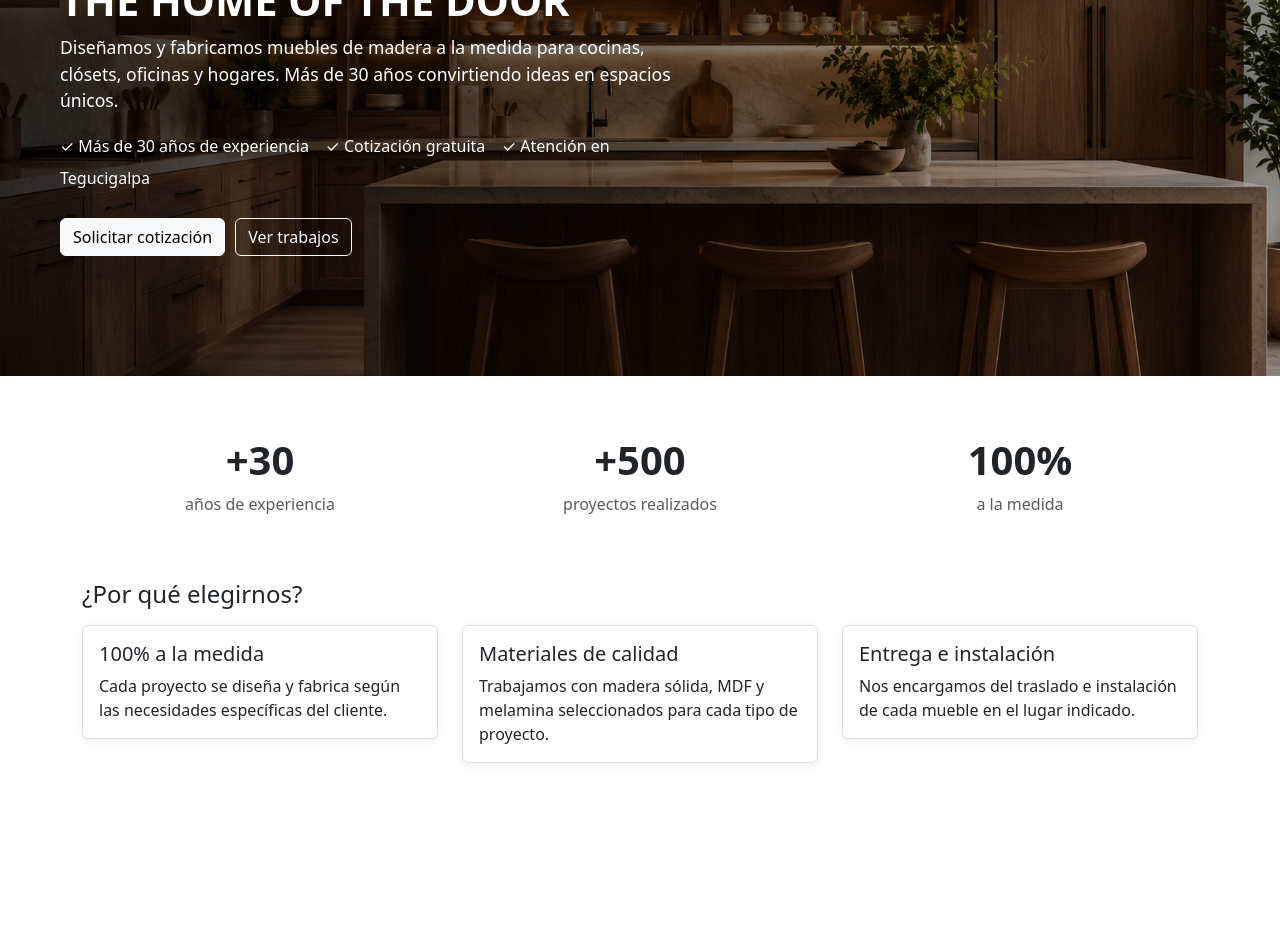
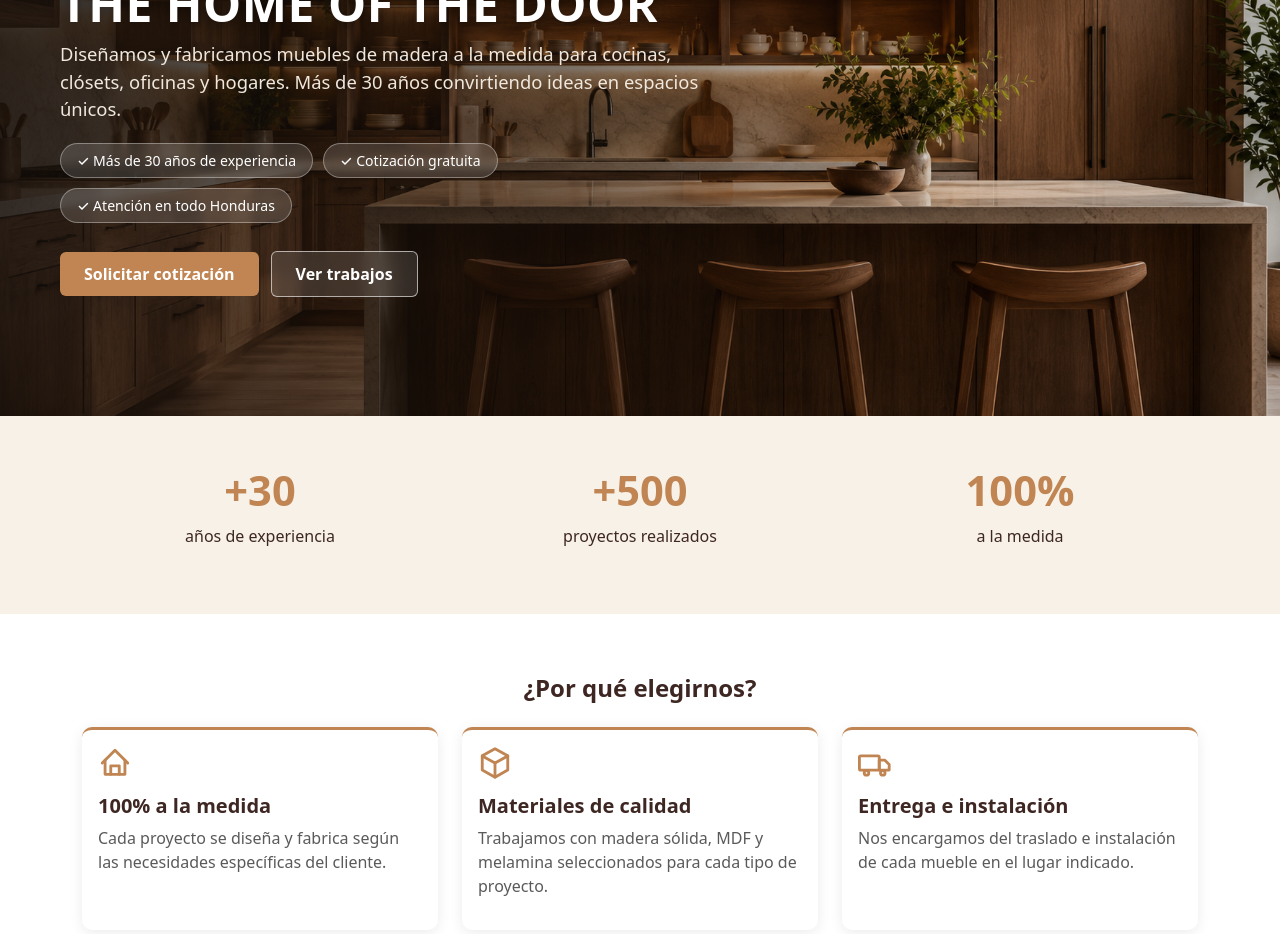
Before and after one commit to daniel-canales/the-home-of-the-door, a React (Create React App) app in the folder frontend/: page / in a window 1280 px wide. Shown: the part 200-1134 px from the top of the page. Before the commit the page ends 1019 px from the top, so only its background shows below. Built offline with nearby package versions, Linux system fonts and the light colour scheme.

Commit message:
Mejoras visuales en Inicio y Portafolio

```diff
--- a/frontend/src/Inicio.js
+++ b/frontend/src/Inicio.js
@@ -5,134 +5,186 @@ import Card from 'react-bootstrap/Card';
 import Button from 'react-bootstrap/Button';
 import cocina from './cocina.png';
 
+// Paleta de marca
+const COLOR_DARK = '#3E2723';   // café oscuro (madera)
+const COLOR_ACCENT = '#C08552'; // dorado/cobre (acento)
+const COLOR_BG_WARM = '#F7F1E8'; // beige cálido para la sección de stats
+
 function Inicio({ setPagina }) {
   return (
     <div>
 
+      {/* HERO */}
       <div style={{
         backgroundImage: `url(${cocina})`,
         backgroundSize: 'cover',
         backgroundPosition: 'center',
-        minHeight: '520px',
+        minHeight: '560px',
         display: 'flex',
         alignItems: 'center',
         color: 'white'
       }}>
         <div style={{
-          background: 'linear-gradient(to right, rgba(0,0,0,0.80), rgba(0,0,0,0.30))',
+          background: 'linear-gradient(100deg, rgba(20,14,10,0.88) 0%, rgba(20,14,10,0.55) 45%, rgba(20,14,10,0.15) 75%)',
           width: '100%',
-          minHeight: '520px',
+          minHeight: '560px',
           display: 'flex',
           alignItems: 'center',
           padding: '60px 60px'
         }}>
-          <div style={{ maxWidth: '620px' }}>
-            <h1 style={{ fontWeight: 'bold', fontSize: '2.6rem' }}>
+          <div style={{ maxWidth: '640px' }}>
+            <h1 style={{
+              fontWeight: '800',
+              fontSize: '3rem',
+              letterSpacing: '0.5px',
+              textShadow: '0 2px 12px rgba(0,0,0,0.35)'
+            }}>
               THE HOME OF THE DOOR
             </h1>
-            <p className="lead" style={{ fontSize: '1.1rem', marginBottom: '16px' }}>
+            <p className="lead" style={{ fontSize: '1.15rem', marginBottom: '20px', color: '#F0E8DD' }}>
               Diseñamos y fabricamos muebles de madera a la medida para cocinas, clósets, oficinas y hogares.
               Más de 30 años convirtiendo ideas en espacios únicos.
             </p>
-            <p style={{ marginBottom: '24px', lineHeight: '2' }}>
-              ✓ Más de 30 años de experiencia &nbsp;&nbsp;
-              ✓ Cotización gratuita &nbsp;&nbsp;
-              ✓ Atención en Tegucigalpa
-            </p>
-            <Button variant="light" onClick={() => setPagina('cotizar')} style={{ marginRight: '10px' }}>
+
+            {/* Badges tipo "sello de confianza" */}
+            <div style={{ display: 'flex', flexWrap: 'wrap', gap: '10px', marginBottom: '28px' }}>
+              {['✓ Más de 30 años de experiencia', '✓ Cotización gratuita', '✓ Atención en todo Honduras'].map((texto, i) => (
+                <span key={i} style={{
+                  background: 'rgba(255,255,255,0.14)',
+                  border: '1px solid rgba(255,255,255,0.35)',
+                  borderRadius: '999px',
+                  padding: '6px 16px',
+                  fontSize: '0.88rem',
+                  fontWeight: '500',
+                  backdropFilter: 'blur(4px)',
+                  WebkitBackdropFilter: 'blur(4px)'
+                }}>
+                  {texto}
+                </span>
+              ))}
+            </div>
+
+            <Button
+              onClick={() => setPagina('cotizar')}
+              style={{
+                marginRight: '12px',
+                background: COLOR_ACCENT,
+                border: 'none',
+                fontWeight: '600',
+                padding: '10px 24px',
+                borderRadius: '6px'
+              }}
+            >
               Solicitar cotización
             </Button>
-            <Button variant="outline-light" onClick={() => setPagina('portafolio')}>
+            <Button
+              onClick={() => setPagina('portafolio')}
+              style={{
+                background: 'rgba(255,255,255,0.12)',
+                border: '1px solid rgba(255,255,255,0.6)',
+                color: 'white',
+                fontWeight: '600',
+                padding: '10px 24px',
+                borderRadius: '6px',
+                backdropFilter: 'blur(6px)',
+                WebkitBackdropFilter: 'blur(6px)'
+              }}
+            >
               Ver trabajos
             </Button>
           </div>
         </div>
       </div>
 
-      <Container style={{ marginTop: '60px', marginBottom: '40px' }}>
-
-        <Row className="text-center mb-5">
+      {/* ESTADÍSTICAS */}
+      <div style={{ background: COLOR_BG_WARM, padding: '50px 0' }}>
+        <Container>
+          <Row className="text-center">
             <Col md={4}>
-            <h2 style={{ fontWeight: 'bold', fontSize: '2.5rem' }}>+30</h2>
-            <p className="text-muted">años de experiencia</p>
+              <h2 style={{ fontWeight: '800', fontSize: '2.6rem', color: COLOR_ACCENT }}>+30</h2>
+              <p style={{ color: COLOR_DARK, fontWeight: '500' }}>años de experiencia</p>
             </Col>
             <Col md={4}>
-            <h2 style={{ fontWeight: 'bold', fontSize: '2.5rem' }}>+500</h2>
-            <p className="text-muted">proyectos realizados</p>
+              <h2 style={{ fontWeight: '800', fontSize: '2.6rem', color: COLOR_ACCENT }}>+500</h2>
+              <p style={{ color: COLOR_DARK, fontWeight: '500' }}>proyectos realizados</p>
             </Col>
             <Col md={4}>
-            <h2 style={{ fontWeight: 'bold', fontSize: '2.5rem' }}>100%</h2>
-            <p className="text-muted">a la medida</p>
+              <h2 style={{ fontWeight: '800', fontSize: '2.6rem', color: COLOR_ACCENT }}>100%</h2>
+              <p style={{ color: COLOR_DARK, fontWeight: '500' }}>a la medida</p>
             </Col>
           </Row>
+        </Container>
+      </div>
 
-        <h4 className="mb-3">¿Por qué elegirnos?</h4>
+      {/* POR QUÉ ELEGIRNOS */}
+      <Container style={{ marginTop: '60px', marginBottom: '60px' }}>
+        <h4 className="mb-4 text-center" style={{ fontWeight: '700', color: COLOR_DARK }}>¿Por qué elegirnos?</h4>
         <Row>
-          <Col md={4}>
-            <Card className="mb-3" style={{
-              border: '1px solid #e0e0e0',
-              boxShadow: '0 2px 8px rgba(0,0,0,0.07)',
-              transition: 'transform 0.2s, box-shadow 0.2s'
+          {[
+            {
+              titulo: '100% a la medida',
+              texto: 'Cada proyecto se diseña y fabrica según las necesidades específicas del cliente.',
+              icono: (
+                <svg width="34" height="34" viewBox="0 0 24 24" fill="none" stroke={COLOR_ACCENT} strokeWidth="2" strokeLinecap="round" strokeLinejoin="round">
+                  <path d="M3 12l9-9 9 9" />
+                  <path d="M5 10v10h14V10" />
+                  <path d="M9 20v-6h6v6" />
+                </svg>
+              )
+            },
+            {
+              titulo: 'Materiales de calidad',
+              texto: 'Trabajamos con madera sólida, MDF y melamina seleccionados para cada tipo de proyecto.',
+              icono: (
+                <svg width="34" height="34" viewBox="0 0 24 24" fill="none" stroke={COLOR_ACCENT} strokeWidth="2" strokeLinecap="round" strokeLinejoin="round">
+                  <path d="M12 2l9 4.9V17L12 22 3 17V6.9L12 2z" />
+                  <path d="M3 7l9 5 9-5" />
+                  <path d="M12 12v10" />
+                </svg>
+              )
+            },
+            {
+              titulo: 'Entrega e instalación',
+              texto: 'Nos encargamos del traslado e instalación de cada mueble en el lugar indicado.',
+              icono: (
+                <svg width="34" height="34" viewBox="0 0 24 24" fill="none" stroke={COLOR_ACCENT} strokeWidth="2" strokeLinecap="round" strokeLinejoin="round">
+                  <rect x="1" y="7" width="14" height="10" rx="1" />
+                  <path d="M15 10h4l3 3v4h-7z" />
+                  <circle cx="6" cy="19" r="1.6" />
+                  <circle cx="17.5" cy="19" r="1.6" />
+                </svg>
+              )
+            }
+          ].map((item, i) => (
+            <Col md={4} key={i}>
+              <Card
+                className="mb-3"
+                style={{
+                  border: 'none',
+                  borderTop: `3px solid ${COLOR_ACCENT}`,
+                  borderRadius: '10px',
+                  boxShadow: '0 3px 14px rgba(0,0,0,0.08)',
+                  transition: 'transform 0.2s, box-shadow 0.2s',
+                  height: '100%'
                 }}
                 onMouseEnter={e => {
-                e.currentTarget.style.transform = 'translateY(-5px)';
-                e.currentTarget.style.boxShadow = '0 8px 20px rgba(0,0,0,0.13)';
+                  e.currentTarget.style.transform = 'translateY(-6px)';
+                  e.currentTarget.style.boxShadow = '0 12px 24px rgba(0,0,0,0.14)';
                 }}
                 onMouseLeave={e => {
                   e.currentTarget.style.transform = 'translateY(0)';
-                e.currentTarget.style.boxShadow = '0 2px 8px rgba(0,0,0,0.07)';
+                  e.currentTarget.style.boxShadow = '0 3px 14px rgba(0,0,0,0.08)';
                 }}
               >
                 <Card.Body>
-                <Card.Title>100% a la medida</Card.Title>
-                <Card.Text>Cada proyecto se diseña y fabrica según las necesidades específicas del cliente.</Card.Text>
+                  <div style={{ marginBottom: '14px' }}>{item.icono}</div>
+                  <Card.Title style={{ fontWeight: '700', color: COLOR_DARK }}>{item.titulo}</Card.Title>
+                  <Card.Text style={{ color: '#5a5a5a' }}>{item.texto}</Card.Text>
                 </Card.Body>
               </Card>
             </Col>
-          <Col md={4}>
-            <Card className="mb-3" style={{
-              border: '1px solid #e0e0e0',
-              boxShadow: '0 2px 8px rgba(0,0,0,0.07)',
-              transition: 'transform 0.2s, box-shadow 0.2s'
-            }}
-              onMouseEnter={e => {
-                e.currentTarget.style.transform = 'translateY(-5px)';
-                e.currentTarget.style.boxShadow = '0 8px 20px rgba(0,0,0,0.13)';
-              }}
-              onMouseLeave={e => {
-                e.currentTarget.style.transform = 'translateY(0)';
-                e.currentTarget.style.boxShadow = '0 2px 8px rgba(0,0,0,0.07)';
-              }}
-            >
-              <Card.Body>
-                <Card.Title>Materiales de calidad</Card.Title>
-                <Card.Text>Trabajamos con madera sólida, MDF y melamina seleccionados para cada tipo de proyecto.</Card.Text>
-              </Card.Body>
-            </Card>
-          </Col>
-          <Col md={4}>
-            <Card className="mb-3" style={{
-              border: '1px solid #e0e0e0',
-              boxShadow: '0 2px 8px rgba(0,0,0,0.07)',
-              transition: 'transform 0.2s, box-shadow 0.2s'
-            }}
-              onMouseEnter={e => {
-                e.currentTarget.style.transform = 'translateY(-5px)';
-                e.currentTarget.style.boxShadow = '0 8px 20px rgba(0,0,0,0.13)';
-              }}
-              onMouseLeave={e => {
-                e.currentTarget.style.transform = 'translateY(0)';
-                e.currentTarget.style.boxShadow = '0 2px 8px rgba(0,0,0,0.07)';
-              }}
-            >
-              <Card.Body>
-                <Card.Title>Entrega e instalación</Card.Title>
-                <Card.Text>Nos encargamos del traslado e instalación de cada mueble en el lugar indicado.</Card.Text>
-              </Card.Body>
-            </Card>
-          </Col>
+          ))}
         </Row>
-
       </Container>
     </div>
   );
--- a/frontend/src/Portafolio.js
+++ b/frontend/src/Portafolio.js
@@ -5,6 +5,10 @@ import Col from 'react-bootstrap/Col';
 import Card from 'react-bootstrap/Card';
 import Badge from 'react-bootstrap/Badge';
 import Modal from 'react-bootstrap/Modal';
+
+// Paleta de marca (misma que Inicio.js)
+const COLOR_DARK = '#3E2723';
+const COLOR_ACCENT = '#C08552';
 
 function Portafolio() {
   const [proyectos, setProyectos] = useState([]);
@@ -40,23 +44,47 @@ function Portafolio() {
     return [];
   };
 
+  const truncar = (texto, max = 110) => {
+    if (!texto) return '';
+    return texto.length > max ? texto.slice(0, max).trim() + '...' : texto;
+  };
+
+  const imagenSiguiente = (imagenes) => {
+    setImagenActiva(prev => (prev + 1) % imagenes.length);
+  };
+
+  const imagenAnterior = (imagenes) => {
+    setImagenActiva(prev => (prev - 1 + imagenes.length) % imagenes.length);
+  };
+
   return (
-    <Container className="mt-4">
-      <h2 className="mb-3">Portafolio de Trabajos</h2>
-      <p>Proyectos realizados por el taller, organizados por categoría.</p>
+    <Container className="mt-4" style={{ marginBottom: '60px' }}>
+      <h2 className="mb-2" style={{ fontWeight: '800', color: COLOR_DARK }}>Portafolio de Trabajos</h2>
+      <p style={{ color: '#6b6b6b', marginBottom: '28px' }}>Proyectos realizados por el taller, organizados por categoría.</p>
 
-      <div className="mb-4">
-        {categorias.map(cat => (
-          <Badge
+      <div className="mb-4" style={{ display: 'flex', flexWrap: 'wrap', gap: '10px' }}>
+        {categorias.map(cat => {
+          const activo = categoriaActiva === cat;
+          return (
+            <span
               key={cat}
-            bg={categoriaActiva === cat ? 'dark' : 'secondary'}
-            className="me-2"
-            style={{ cursor: 'pointer', fontSize: '0.9rem', padding: '8px 12px' }}
               onClick={() => setCategoriaActiva(cat)}
+              style={{
+                cursor: 'pointer',
+                fontSize: '0.9rem',
+                fontWeight: '600',
+                padding: '8px 18px',
+                borderRadius: '999px',
+                border: activo ? `2px solid ${COLOR_ACCENT}` : '2px solid #e0d5c8',
+                background: activo ? COLOR_ACCENT : 'transparent',
+                color: activo ? '#fff' : COLOR_DARK,
+                transition: 'all 0.2s'
+              }}
             >
               {cat.charAt(0).toUpperCase() + cat.slice(1)}
-          </Badge>
-        ))}
+            </span>
+          );
+        })}
       </div>
 
       <Row>
@@ -66,35 +94,89 @@ function Portafolio() {
             <Col md={4} key={proyecto._id} className="mb-4">
               <Card
                 style={{
-                  border: '1px solid #e0e0e0',
-                  boxShadow: '0 2px 8px rgba(0,0,0,0.07)',
+                  border: 'none',
+                  borderRadius: '10px',
+                  overflow: 'hidden',
+                  boxShadow: '0 3px 14px rgba(0,0,0,0.08)',
                   transition: 'transform 0.2s, box-shadow 0.2s',
-                  cursor: 'pointer'
+                  cursor: 'pointer',
+                  height: '100%'
                 }}
                 onClick={() => abrirModal(proyecto)}
                 onMouseEnter={e => {
-                  e.currentTarget.style.transform = 'translateY(-5px)';
-                  e.currentTarget.style.boxShadow = '0 8px 20px rgba(0,0,0,0.13)';
+                  e.currentTarget.style.transform = 'translateY(-6px)';
+                  e.currentTarget.style.boxShadow = '0 12px 24px rgba(0,0,0,0.14)';
+                  const img = e.currentTarget.querySelector('img.card-img-zoom');
+                  if (img) img.style.transform = 'scale(1.06)';
                 }}
                 onMouseLeave={e => {
                   e.currentTarget.style.transform = 'translateY(0)';
-                  e.currentTarget.style.boxShadow = '0 2px 8px rgba(0,0,0,0.07)';
+                  e.currentTarget.style.boxShadow = '0 3px 14px rgba(0,0,0,0.08)';
+                  const img = e.currentTarget.querySelector('img.card-img-zoom');
+                  if (img) img.style.transform = 'scale(1)';
                 }}
               >
                 {imagenes.length > 0 && (
+                  <div style={{ position: 'relative', overflow: 'hidden', height: '200px' }}>
                     <Card.Img
+                      className="card-img-zoom"
                       variant="top"
                       src={`/img/${imagenes[0]}`}
-                    style={{ height: '200px', objectFit: 'cover' }}
+                      style={{ height: '200px', objectFit: 'cover', transition: 'transform 0.35s ease', borderRadius: 0 }}
                     />
+                    {imagenes.length > 1 && (
+                      <div style={{
+                        position: 'absolute',
+                        top: '10px',
+                        right: '10px',
+                        background: 'rgba(0,0,0,0.55)',
+                        color: '#fff',
+                        borderRadius: '999px',
+                        padding: '4px 10px',
+                        fontSize: '0.78rem',
+                        fontWeight: '600',
+                        display: 'flex',
+                        alignItems: 'center',
+                        gap: '5px'
+                      }}>
+                        <svg width="13" height="13" viewBox="0 0 24 24" fill="none" stroke="white" strokeWidth="2" strokeLinecap="round" strokeLinejoin="round">
+                          <rect x="3" y="3" width="18" height="18" rx="2" />
+                          <circle cx="8.5" cy="8.5" r="1.5" />
+                          <path d="M21 15l-5-5L5 21" />
+                        </svg>
+                        {imagenes.length}
+                      </div>
+                    )}
+                  </div>
                 )}
                 <Card.Body>
-                  <Badge bg="secondary" className="mb-2">{proyecto.categoria}</Badge>
-                  <Card.Title>{proyecto.nombre}</Card.Title>
-                  <Card.Text>{proyecto.descripcion}</Card.Text>
-                  <Card.Text><strong>Material:</strong> {proyecto.material}</Card.Text>
+                  <Badge
+                    className="mb-2"
+                    style={{
+                      background: '#F7F1E8',
+                      color: COLOR_ACCENT,
+                      fontWeight: '700',
+                      fontSize: '0.72rem',
+                      padding: '5px 10px',
+                      textTransform: 'uppercase',
+                      letterSpacing: '0.4px'
+                    }}
+                  >
+                    {proyecto.categoria}
+                  </Badge>
+                  <Card.Title style={{ fontWeight: '700', color: COLOR_DARK, fontSize: '1.1rem' }}>
+                    {proyecto.nombre}
+                  </Card.Title>
+                  <Card.Text style={{ color: '#666', fontSize: '0.92rem' }}>
+                    {truncar(proyecto.descripcion)}
+                  </Card.Text>
+                  <Card.Text style={{ fontSize: '0.9rem' }}>
+                    <strong style={{ color: COLOR_DARK }}>Material:</strong> {proyecto.material}
+                  </Card.Text>
                   {imagenes.length > 1 && (
-                    <small className="text-muted">{imagenes.length} fotos — clic para ver</small>
+                    <small style={{ color: COLOR_ACCENT, fontWeight: '600' }}>
+                      Ver galería completa →
+                    </small>
                   )}
                 </Card.Body>
               </Card>
@@ -110,20 +192,70 @@ function Portafolio() {
       {proyectoSeleccionado && (() => {
         const imagenes = obtenerImagenes(proyectoSeleccionado);
         return (
-          <Modal show={true} onHide={cerrarModal} size="lg" centered>
-            <Modal.Header closeButton>
-              <Modal.Title>{proyectoSeleccionado.nombre}</Modal.Title>
-            </Modal.Header>
-            <Modal.Body>
+          <Modal show={true} onHide={cerrarModal} size="lg" centered contentClassName="border-0" style={{ }}>
+            <div style={{ background: '#1a1310', borderRadius: '10px', overflow: 'hidden' }}>
+              <div style={{
+                display: 'flex',
+                justifyContent: 'space-between',
+                alignItems: 'center',
+                padding: '18px 22px',
+                borderBottom: '1px solid rgba(255,255,255,0.1)'
+              }}>
+                <h5 style={{ color: '#fff', fontWeight: '700', margin: 0 }}>{proyectoSeleccionado.nombre}</h5>
+                <button
+                  onClick={cerrarModal}
+                  style={{
+                    background: 'rgba(255,255,255,0.12)',
+                    border: 'none',
+                    borderRadius: '50%',
+                    width: '34px',
+                    height: '34px',
+                    color: '#fff',
+                    fontSize: '1.1rem',
+                    lineHeight: '1',
+                    cursor: 'pointer'
+                  }}
+                >
+                  ✕
+                </button>
+              </div>
+
+              <div style={{ position: 'relative', background: '#0f0b09' }}>
                 {imagenes.length > 0 && (
                   <img
                     src={`/img/${imagenes[imagenActiva]}`}
                     alt={proyectoSeleccionado.nombre}
-                  style={{ width: '100%', maxHeight: '450px', objectFit: 'contain', borderRadius: '6px' }}
+                    style={{ width: '100%', maxHeight: '480px', objectFit: 'contain', display: 'block', margin: '0 auto' }}
                   />
                 )}
                 {imagenes.length > 1 && (
-                <div className="d-flex gap-2 mt-3">
+                  <>
+                    <button
+                      onClick={() => imagenAnterior(imagenes)}
+                      style={{
+                        position: 'absolute', top: '50%', left: '14px', transform: 'translateY(-50%)',
+                        background: 'rgba(0,0,0,0.5)', border: 'none', color: '#fff',
+                        width: '38px', height: '38px', borderRadius: '50%', fontSize: '1.2rem', cursor: 'pointer'
+                      }}
+                    >
+                      ‹
+                    </button>
+                    <button
+                      onClick={() => imagenSiguiente(imagenes)}
+                      style={{
+                        position: 'absolute', top: '50%', right: '14px', transform: 'translateY(-50%)',
+                        background: 'rgba(0,0,0,0.5)', border: 'none', color: '#fff',
+                        width: '38px', height: '38px', borderRadius: '50%', fontSize: '1.2rem', cursor: 'pointer'
+                      }}
+                    >
+                      ›
+                    </button>
+                  </>
+                )}
+              </div>
+
+              {imagenes.length > 1 && (
+                <div style={{ display: 'flex', gap: '8px', padding: '14px 22px', flexWrap: 'wrap' }}>
                   {imagenes.map((img, i) => (
                     <img
                       key={i}
@@ -131,23 +263,40 @@ function Portafolio() {
                       alt={`Vista ${i + 1}`}
                       onClick={() => setImagenActiva(i)}
                       style={{
-                        width: '70px',
-                        height: '70px',
+                        width: '64px',
+                        height: '64px',
                         objectFit: 'cover',
-                        borderRadius: '4px',
+                        borderRadius: '6px',
                         cursor: 'pointer',
-                        border: imagenActiva === i ? '2px solid #212529' : '2px solid transparent'
+                        opacity: imagenActiva === i ? 1 : 0.55,
+                        border: imagenActiva === i ? `2px solid ${COLOR_ACCENT}` : '2px solid transparent',
+                        transition: 'opacity 0.2s, border 0.2s'
                       }}
                     />
                   ))}
                 </div>
               )}
-              <div className="mt-3">
-                <p>{proyectoSeleccionado.descripcion}</p>
-                <p><strong>Material:</strong> {proyectoSeleccionado.material}</p>
-                <Badge bg="secondary">{proyectoSeleccionado.categoria}</Badge>
+
+              <div style={{ padding: '4px 22px 22px' }}>
+                <p style={{ color: '#e8e0d8', marginTop: '8px' }}>{proyectoSeleccionado.descripcion}</p>
+                <p style={{ color: '#e8e0d8' }}>
+                  <strong style={{ color: '#fff' }}>Material:</strong> {proyectoSeleccionado.material}
+                </p>
+                <Badge
+                  style={{
+                    background: COLOR_ACCENT,
+                    color: '#fff',
+                    fontWeight: '700',
+                    fontSize: '0.72rem',
+                    padding: '5px 10px',
+                    textTransform: 'uppercase',
+                    letterSpacing: '0.4px'
+                  }}
+                >
+                  {proyectoSeleccionado.categoria}
+                </Badge>
               </div>
-            </Modal.Body>
+            </div>
           </Modal>
         );
       })()}
```
Lines whose indentation alone changed are shown as unchanged.
